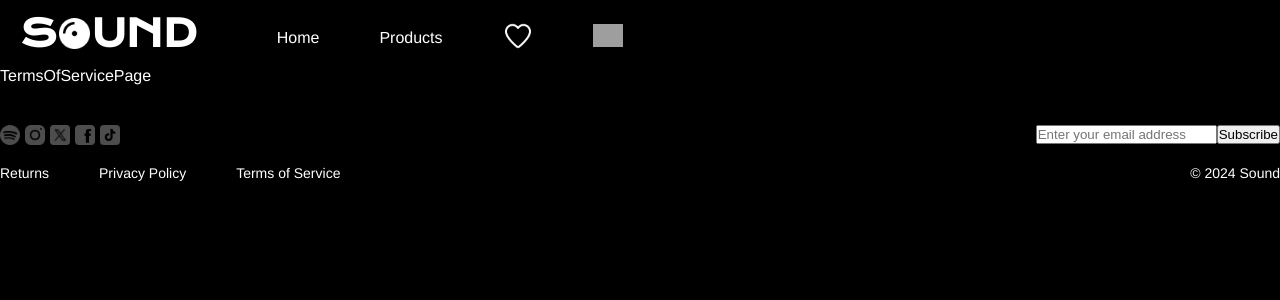
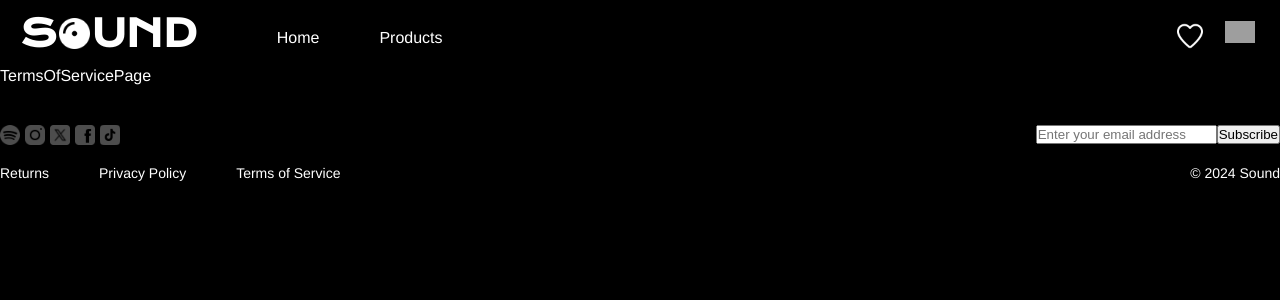
Before and after one commit to marielle-lopez/e-shop, a React (Vite) app: page /terms-of-service in a window 1280 px wide. Shown: the top 300 px of the page. Built offline with nearby package versions, Linux system fonts and the light colour scheme; grey boxes are pictures that could not be loaded.

Commit message:
adjusted alignment and spacing of navbar items

```diff
--- a/src/components/NavBar/NavBar.jsx
+++ b/src/components/NavBar/NavBar.jsx
@@ -10,12 +10,15 @@ const NavBar = () => {
 
   return (
     <nav className={styles.nav}>
+      <div className={styles.text_items}>
         <NavLink className={linkStyles} to="/">
           Home
         </NavLink>
         <NavLink className={linkStyles} to="/products">
           Products
         </NavLink>
+      </div>
+      <div className={styles.icon_items}>
         <NavLink className={linkStyles} to="/favourites">
           <img
             className={styles.icon}
@@ -30,6 +33,7 @@ const NavBar = () => {
             alt="Cart icon"
           />
         </NavLink>
+      </div>
     </nav>
   );
 };
--- a/src/components/NavBar/NavBar.module.scss
+++ b/src/components/NavBar/NavBar.module.scss
@@ -2,8 +2,9 @@
 
 .nav {
   display: flex;
+  flex-grow: 1;
   align-items: center;
-  gap: 50px;
+  justify-content: space-between;
 
   &__link {
     padding: 8px 5px 0 5px;
@@ -20,3 +21,13 @@
 .icon {
   width: 30px;
 }
+
+.text_items {
+  display: flex;
+  gap: 50px;
+}
+
+.icon_items {
+  display: flex;
+  gap: 10px;
+}
```
Lines whose indentation alone changed are shown as unchanged.
